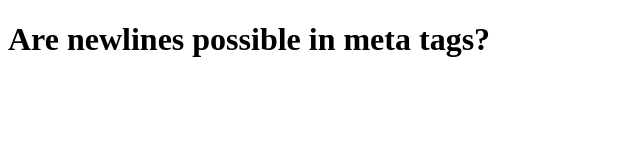
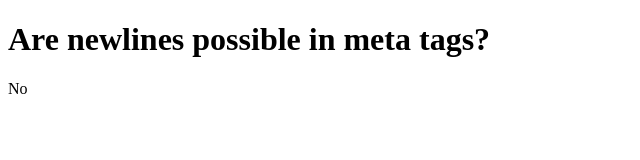
Before and after one commit to tsivinsky/newlines-in-meta-tags, a plain HTML site: page index.html in a window 1280 px wide. Shown: the full height of the page, 0-640 px from the left. Drawn offline with Linux system fonts and the light colour scheme.

Commit message:
add answer to the question

```diff
--- a/index.html
+++ b/index.html
@@ -20,5 +20,6 @@
   </head>
   <body>
     <h1>Are newlines possible in meta tags?</h1>
+    <p>No</p>
   </body>
 </html>
```
